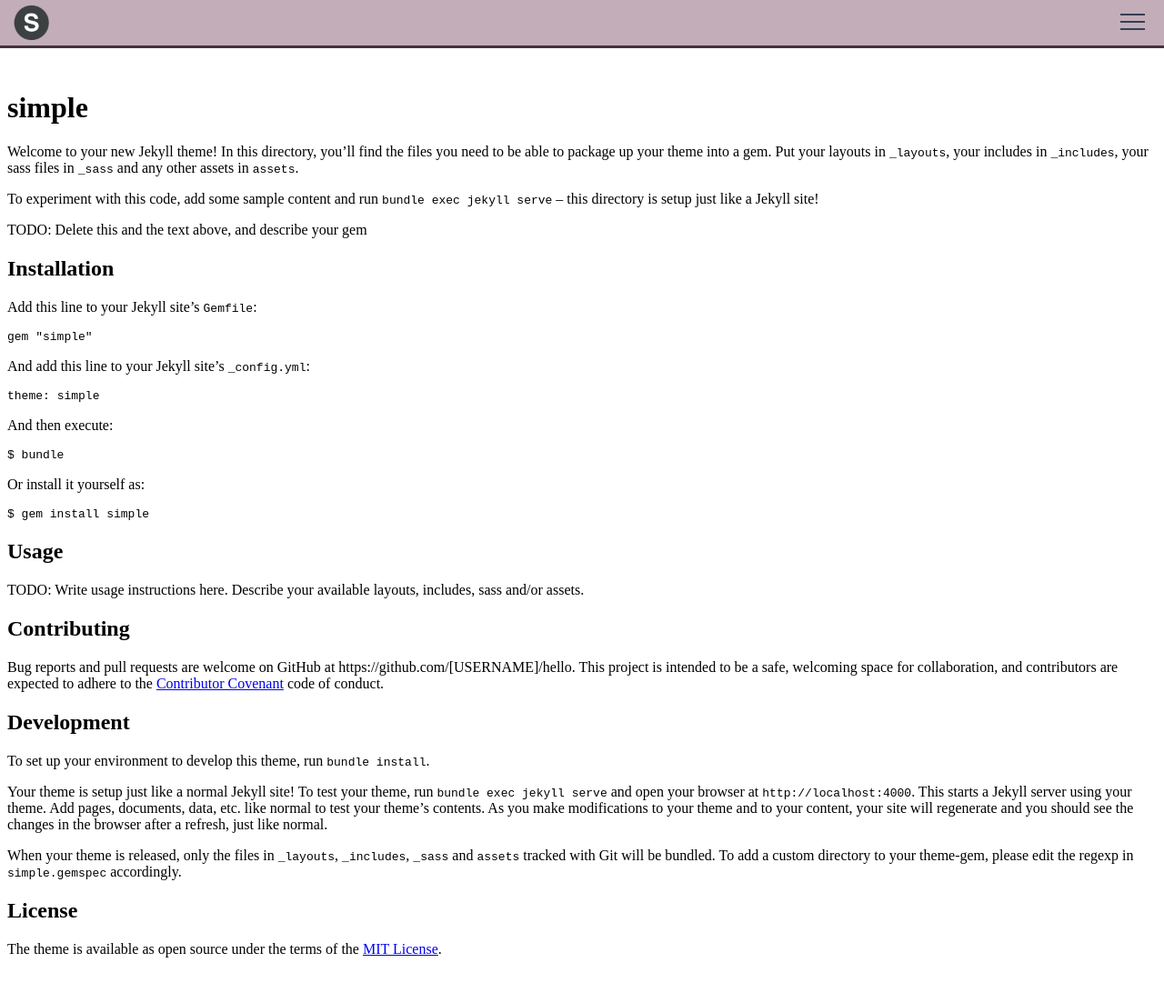
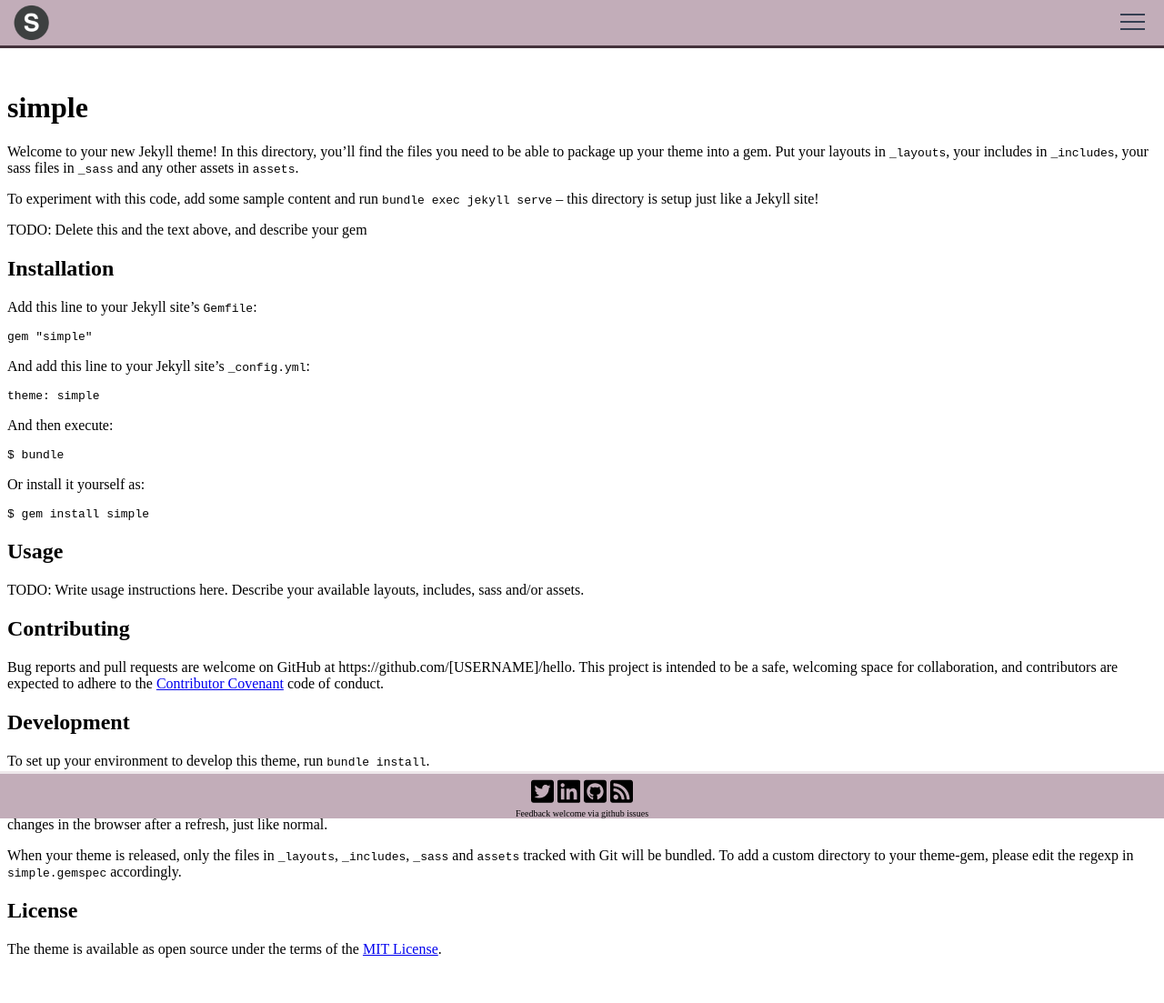
Before and after one commit to sadir/jekyll-sadir, a Jekyll site: the page built from README.md, in a window 1280 px wide. Shown: the whole page at 91% size. Built offline with Jekyll 4.4.1, drawn with Linux system fonts in a browser that asks for light colours; our own code applies the rules of GitHub Pages for plain Markdown files; before the commit the page ends 1069 px from its top, so only the background shows below that.

Commit message:
Add footer

```diff
--- a/_config.yml
+++ b/_config.yml
@@ -12,3 +12,8 @@ defaults:
           text: linkedin
         - href: "https://github.com/sadir"
           text: github
+
+twitter_url: https://twitter.com/sadir_
+linkedin_url: https://www.linkedin.com/in/morgan-sadr-hashemi/
+github_url: https://github.com/sadir
+rss_feed: true
--- /dev/null
+++ b/_includes/footer.html
@@ -0,0 +1,26 @@
+<link rel="stylesheet" href="assets/sass/footer.css">
+<footer>
+    <div class="footer-icons">
+      {%- if site.twitter_url -%}
+        <a class="footer-icon" href="{{ site.twitter_url }}">
+          {% include twitter-square-brands.svg %}
+        </a>
+      {%- endif -%}
+      {%- if site.linkedin_url -%}
+        <a class="footer-icon" href="{{ site.linkedin_url }}">
+          {% include linkedin-brands.svg %}
+        </a>
+      {%- endif -%}
+      {%- if site.github_url -%}
+        <a class="footer-icon" href="{{ site.github_url }}">
+          {% include github-square-brands.svg %}
+        </a>
+      {%- endif -%}
+      {%- if site.rss_feed -%}
+        <a class="footer-icon" href="{{ feed.xml }}">
+          {% include rss-square-solid.svg %}
+        </a>
+      {%- endif -%}
+    </div>
+    <p>Feedback welcome via github issues</p>
+</footer>
--- a/_layouts/default.html
+++ b/_layouts/default.html
@@ -4,3 +4,4 @@
 <meta name="viewport" content="width=device-width, initial-scale=1">
 {% include nav.html %}
 {{ content }}
+{% include footer.html %}
--- /dev/null
+++ b/assets/sass/footer.scss
@@ -0,0 +1,39 @@
+---
+---
+@import "theme";
+
+footer {
+  background-color: map-get($thistle, medium);
+  bottom: 0px;
+  left: 0px;
+  padding-left: 10px;
+  padding-right: 10px;
+  position: absolute;
+  right: 0px;
+  border-top-style: outset;
+  border-top-color: map-get($thistle, light);
+  padding-top: 5px;
+}
+
+.footer-icons {
+  text-align: center;
+}
+
+.footer-icon {
+  text-decoration: none;
+}
+
+.footer-icon svg {
+  width: 25px;
+  color: black;
+}
+
+footer p {
+  margin: 0;
+  font-size: 10px;
+  text-align: center;
+}
+
+body {
+  margin-bottom: 50px;
+}
```
Also changed, not shown: _includes/github-square-brands.svg (added), _includes/linkedin-brands.svg (added), _includes/rss-square-solid.svg (added), _includes/twitter-square-brands.svg (added).
